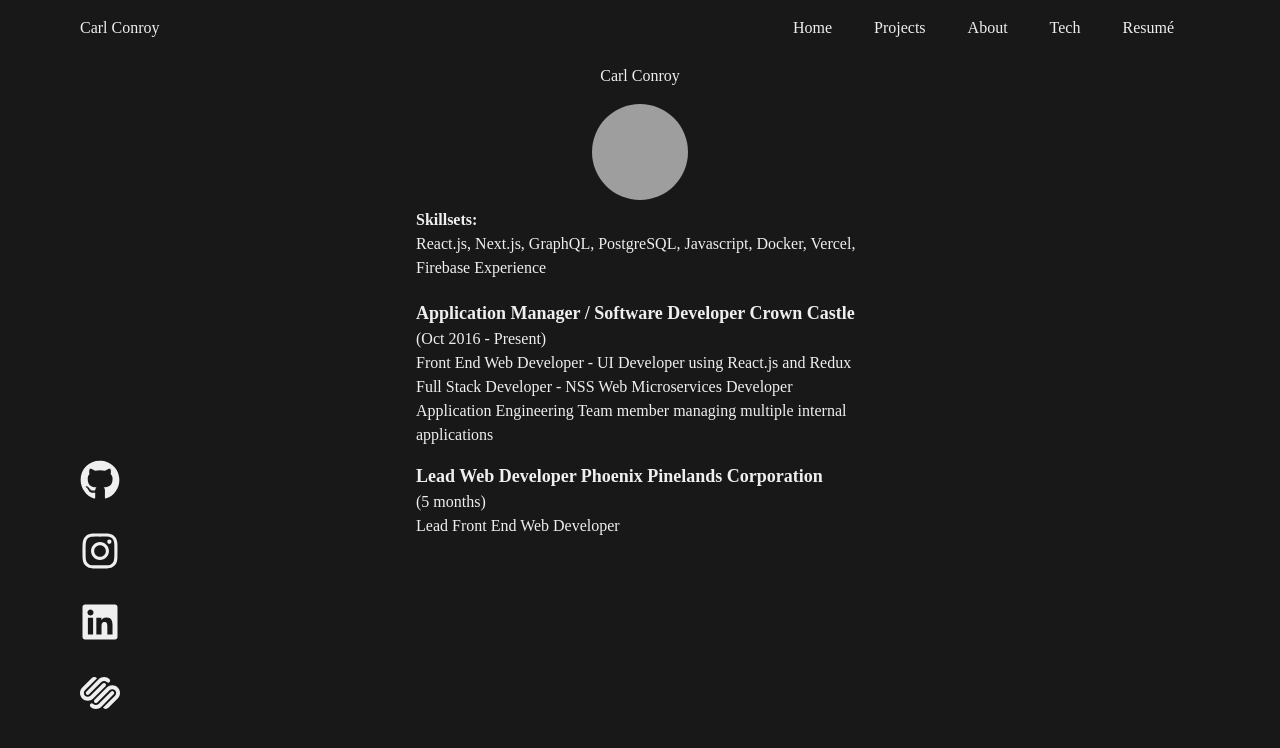
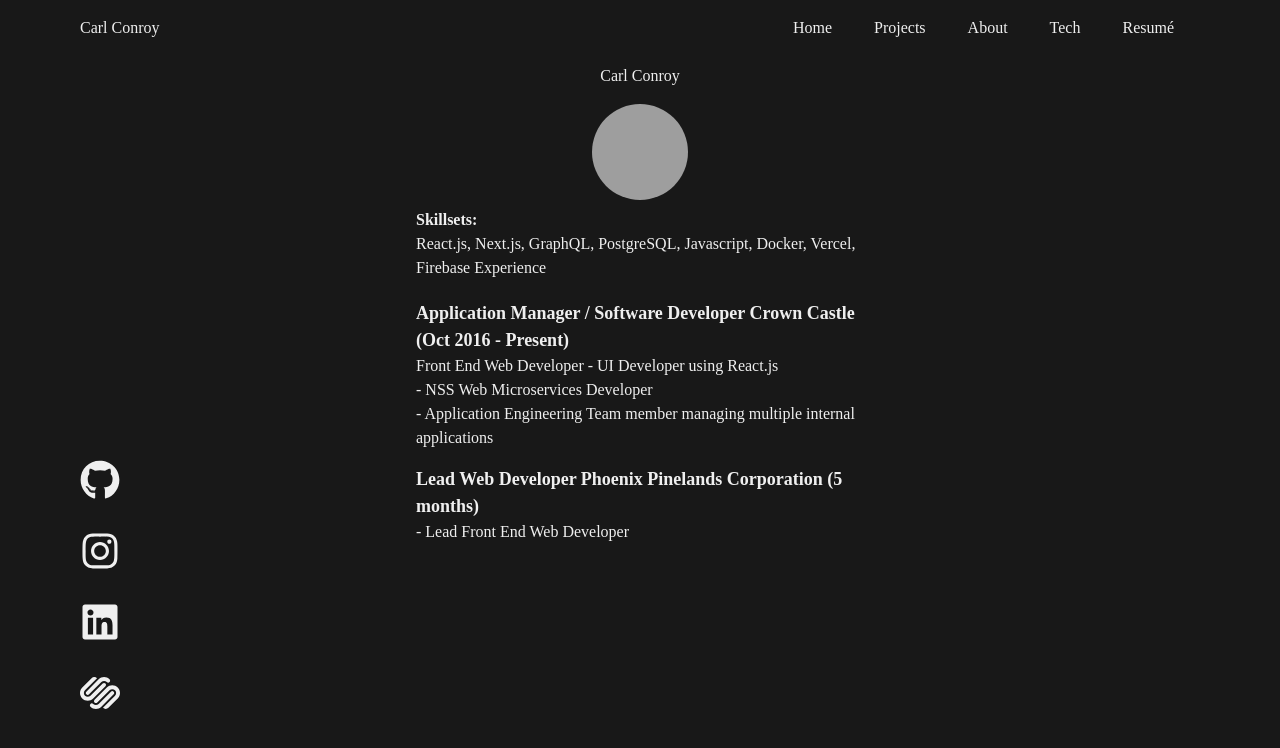
Before and after one commit to CarlinCharge/carlconroyv2, a Next.js app: page /resume in a window 1280 px wide. Shown: the top 748 px of the page. Built offline with nearby package versions, Linux system fonts and the light colour scheme; grey boxes are pictures that could not be loaded.

Commit message:
resume formatting

```diff
--- a/src/components/Resume/resumecontent.tsx
+++ b/src/components/Resume/resumecontent.tsx
@@ -1,4 +1,13 @@
-import { Flex, Box, Text, Container, Avatar, VStack } from "@chakra-ui/react";
+import {
+  Flex,
+  Box,
+  Text,
+  Container,
+  Avatar,
+  VStack,
+  List,
+  ListItem,
+} from "@chakra-ui/react";
 
 export const ResumeContent = () => {
   return (
@@ -19,23 +28,29 @@ export const ResumeContent = () => {
                 Vercel, Firebase Experience
               </Text>
             </Box>
-            <Box maxW="600px">
+            <Box maxW="1000px">
               <Text fontSize="lg" fontWeight="bold">
-                Application Manager / Software Developer Crown Castle
+                Application Manager / Software Developer Crown Castle (Oct 2016
+                - Present)
               </Text>
-              <Text>(Oct 2016 - Present)</Text>
               <Text mb={4}>
-                Front End Web Developer - UI Developer using React.js and Redux
-                Full Stack Developer - NSS Web Microservices Developer
-                Application Engineering Team member managing multiple internal
-                applications
+                <List>
+                  <ListItem>
+                    Front End Web Developer - UI Developer using React.js
+                    <ListItem>- NSS Web Microservices Developer</ListItem>
+                  </ListItem>
+                  <ListItem>
+                    - Application Engineering Team member managing multiple
+                    internal applications
+                  </ListItem>
+                </List>
               </Text>
             </Box>
             <Box>
               <Text fontSize="lg" fontWeight="bold">
-                Lead Web Developer Phoenix Pinelands Corporation
+                Lead Web Developer Phoenix Pinelands Corporation (5 months)
               </Text>
-              <Text>(5 months)</Text> Lead Front End Web Developer
+              - Lead Front End Web Developer
             </Box>
           </Box>
         </Flex>
```
